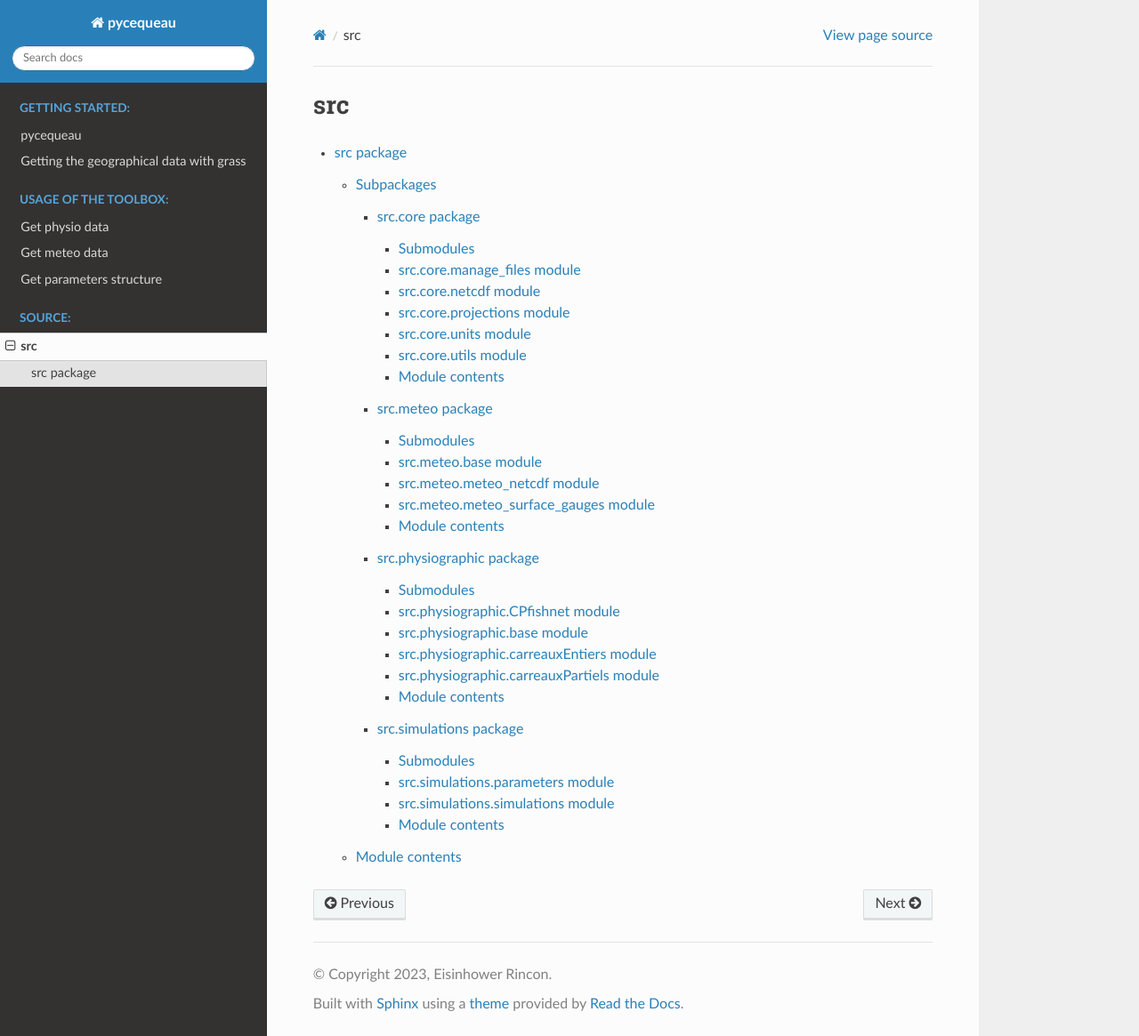
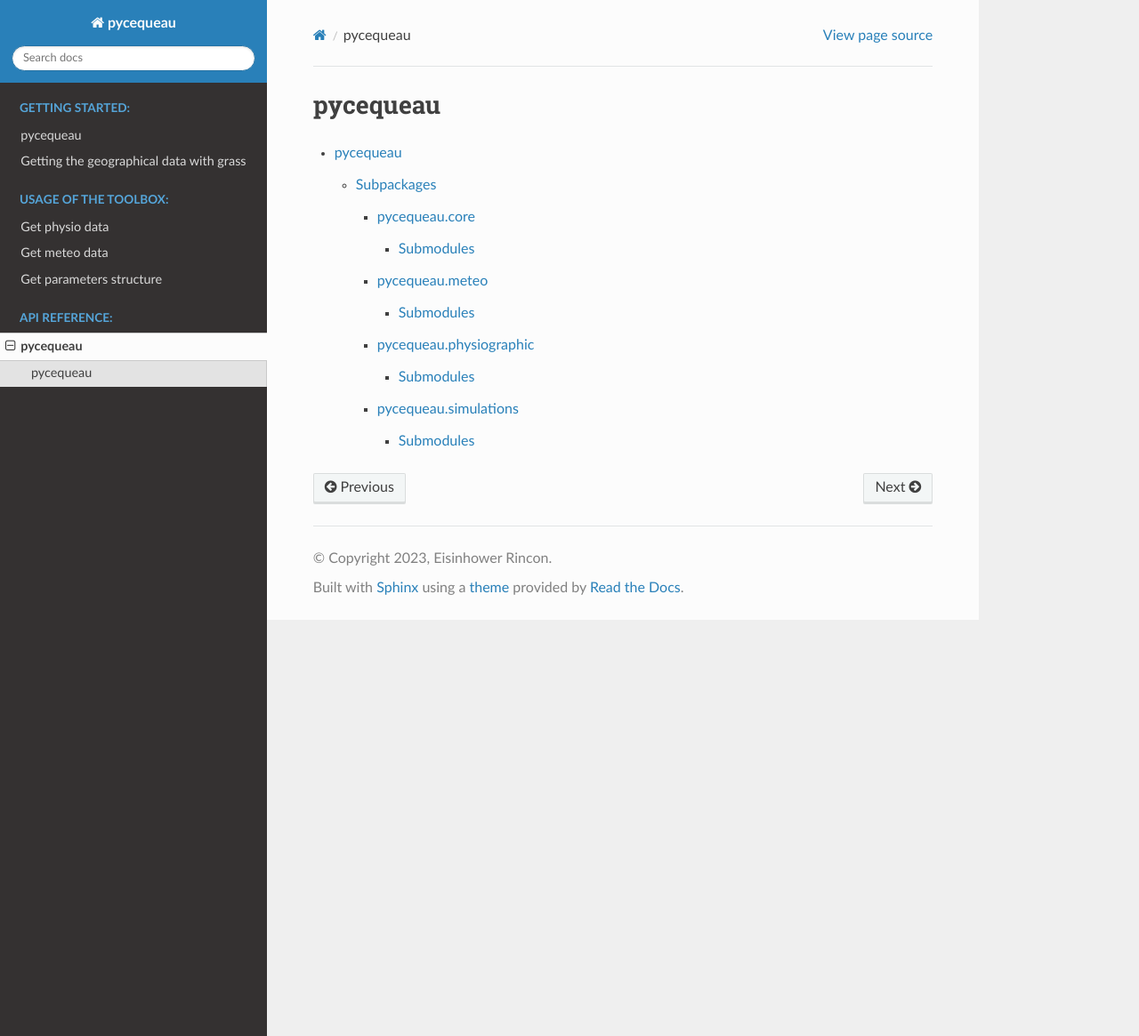
Before and after one commit to erinconv/pycequeau, a Sphinx documentation site: the page built from docs/modules.rst, in a window 1280 px wide and 1165 px high. Shown: the whole window at 89% size. Built offline with Sphinx 7.4.7 and the Read the Docs theme 3.1.0, drawn with Linux system fonts in a browser that asks for light colours.

Commit message:
Edit the documentation index and modules accordingly

```diff
--- a/docs/index.rst
+++ b/docs/index.rst
@@ -26,7 +26,7 @@ Welcome to pycequeau's documentation!
 
 .. toctree::
    :maxdepth: 2
-   :caption: Source:
+   :caption: API Reference:
 
    modules
 
--- a/docs/modules.rst
+++ b/docs/modules.rst
@@ -1,7 +1,7 @@
-src
-===
+pycequeau
+=========
 
 .. toctree::
    :maxdepth: 4
 
-   src
+   pycequeau
```
